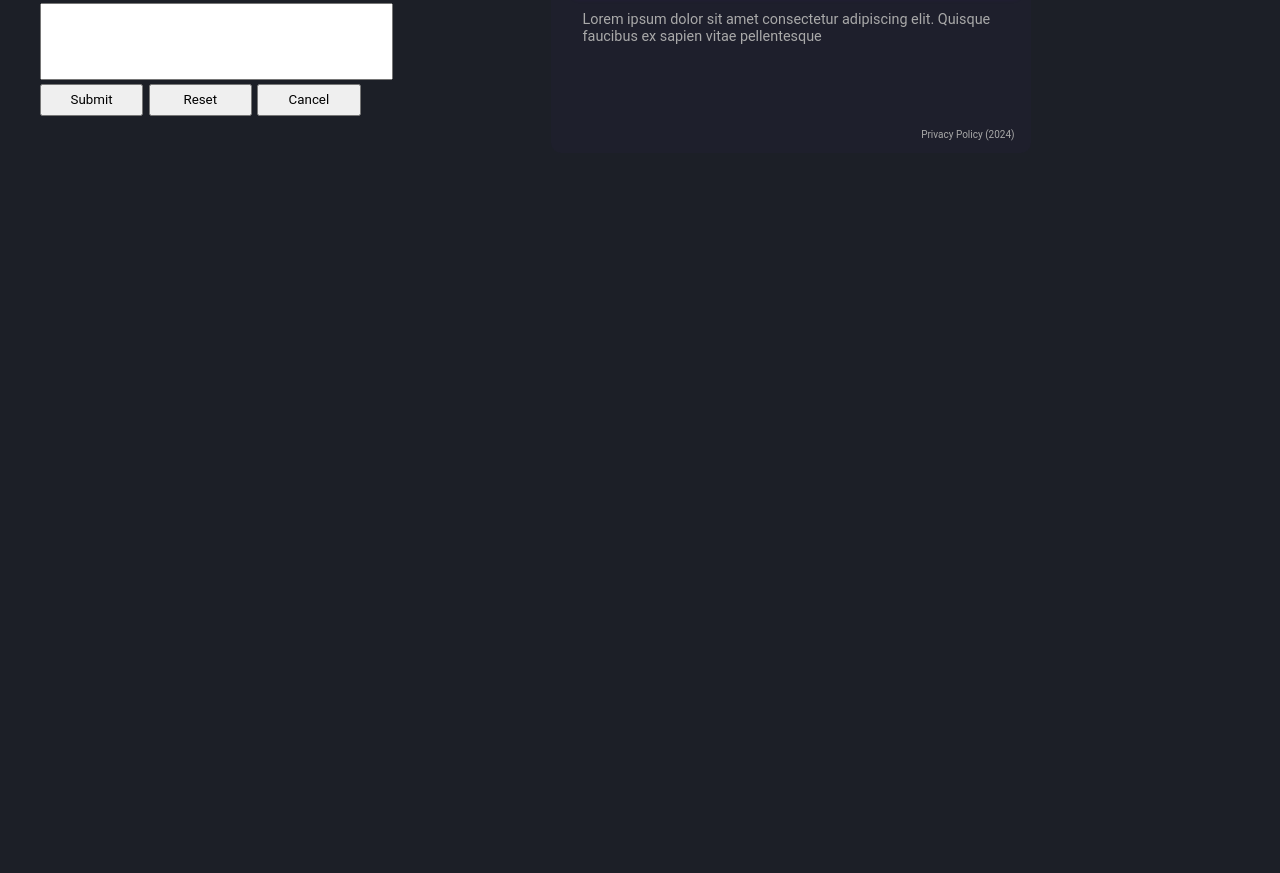
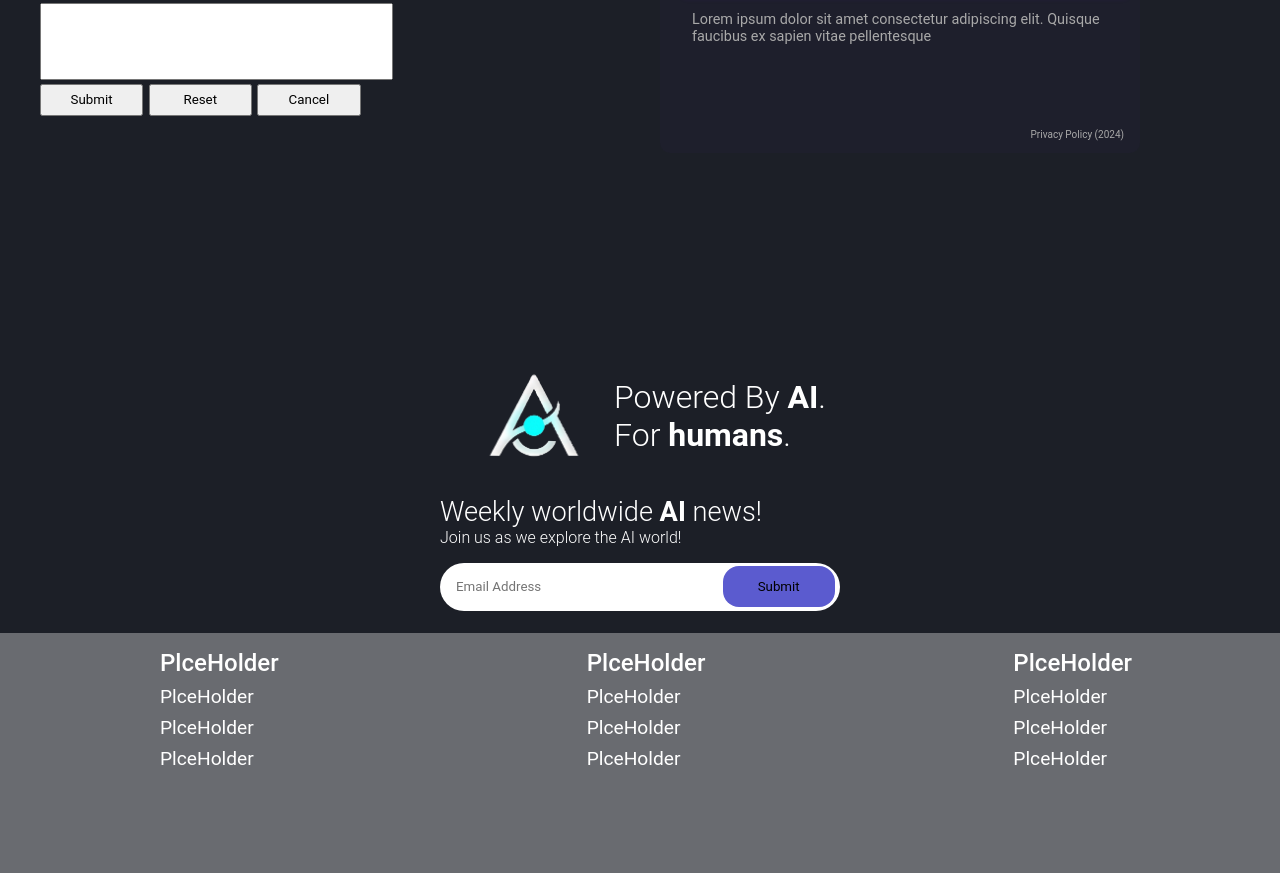
Before and after one commit to The-Duckbill-Studio/Aegis, a plain HTML site: page src/pages/support.html in a window 1280 px wide. Shown: the part 517-1390 px from the top of the page. Before the commit the page ends 800 px from the top, so only its background shows below. Drawn offline with Linux system fonts and the light colour scheme; a web font is replaced by a local one.

Commit message:
Footer, Need Rework

```diff
--- a/src/pages/support.html
+++ b/src/pages/support.html
@@ -1,9 +1,9 @@
 <!DOCTYPE html>
 <html lang="en">
   <head>
-    <meta charset="UTF-8">
-    <meta name="viewport" content="width=device-width, initial-scale=1.0">
-    <link rel="stylesheet" href="/src/styles/style.css">
+    <meta charset="UTF-8" />
+    <meta name="viewport" content="width=device-width, initial-scale=1.0" />
+    <link rel="stylesheet" href="/src/styles/style.css" />
     <title>Document</title>
     <style>
       section {
@@ -13,11 +13,9 @@
 
       .contactForm {
         display: grid;
-            grid-template-columns: 0.7fr 1fr;
+        grid-template-columns: 1fr 1fr;
         border: 0px;
         font-size: 1.2rem;
-
-
       }
 
       .contactForm fieldset {
@@ -29,14 +27,14 @@
         gap: 0.2rem;
         font-size: 1.4rem;
         font-weight: 350;
-
       }
 
-        .contactForm fieldset  textarea{
+      .contactForm fieldset textarea {
         resize: none;
       }
 
-        .formActionBtns input, button {
+      .formActionBtns input,
+      button {
         width: 6.45rem;
         height: 2rem;
       }
@@ -56,12 +54,10 @@
       }
 
       .secondGridItem ul {
-
         list-style: none;
         margin-top: 3.5rem;
         padding-left: 1rem;
         margin-right: 1rem;
-
       }
 
       .secondGridItem ul li {
@@ -72,7 +68,6 @@
         background-color: #5f1aa90b;
         height: 4rem;
         box-shadow: 5px 5px 5px #7e2bd60e;
-
       }
 
       .secondGridItem ul li img {
@@ -80,13 +75,12 @@
         padding: 0.5rem;
       }
 
-
       .contactImageBGColor {
         margin-left: 1rem;
         border-radius: 20rem;
         margin-right: 0.5rem;
         background-color: #6c20bd3d;
-            box-shadow: 1px 2px 1px #3b077269 ;
+        box-shadow: 1px 2px 1px #3b077269;
       }
 
       .contactUsBodyContent {
@@ -107,8 +101,116 @@
         color: darkgrey;
       }
 
+      .secondGridItem ul li:hover {
+        background-color: #3b077269;
+        transition: 0.9s ease-in-out;
+        font-size: larger;
+        padding: 1rem;
+      }
 
+      footer img {
+        width: 25rem;
+        margin-right: 0;
+      }
 
+      .footer {
+        display: flex;
+        flex-direction: column;
+        margin-top: 10rem;
+        align-items: center;
+        justify-content: center;
+        font-size: 2rem;
+        font-weight: 300;
+        height: 20rem;
+      }
+
+      .imgContainer {
+        display: flex;
+        justify-content: center;
+        width: 10rem;
+        height: 10rem;
+      }
+
+      .footerContainer {
+        display: flex;
+        align-items: center;
+        margin-bottom: 0;
+      }
+
+      #news {
+        font-size: 1.7rem;
+      }
+
+      #newsContent span {
+        color: rgb(255, 255, 255);
+      }
+
+      #newSubContent {
+        font-size: 1rem;
+      }
+      #mailingListBackground {
+        display: grid;
+        margin-top: 1rem;
+        grid-template-columns: 2fr 1fr;
+        height: 3rem;
+        width: 25rem;
+        background-color: white;
+        border-radius: 2rem;
+      }
+
+      #mailingListBackground input {
+        margin-left: 1rem;
+        margin-top: 0.2rem;
+        margin-bottom: 0.2rem;
+      }
+
+      #mailingListBackground input:focus {
+        outline: none;
+      }
+
+      #mailingListInput {
+        width: 12rem;
+        margin-right: 0;
+        background-color: transparent;
+        border: 0;
+      }
+
+      #sumbitBtn {
+        width: 7rem;
+        background-color: rgb(91, 91, 207);
+        border: 0;
+        border-radius: 1rem;
+      }
+
+      .footerGrid {
+        display: grid;
+        width: 100%;
+        grid-template-columns: 1fr 1fr 1fr;
+        background-color: #ffffff56;
+        height: 15rem;
+      }
+      .gridItems {
+        margin-top: 1rem;
+        list-style: none;
+      }
+
+      .gridItems li {
+        margin-left: 10rem;
+        font-size: 1.2rem;
+        margin-bottom: 0.5rem;
+        font-weight: 400;
+      }
+
+      li.footerColHeader {
+        font-weight: 500;
+        font-size: 1.5em;
+      }
+
+      .footerFlexContainer {
+        display: flex;
+        align-items: center;
+        justify-content: center;
+      }
     </style>
   </head>
   <body>
@@ -119,42 +221,44 @@
       </div>
       <div id="navagation">
         <ul>
-                <li><a href="/aegis.html">About Us</a></li>
+          <li><a href="/index.html">About Us</a></li>
           <li><a href="#">Services</a></li>
           <li><a href="#">Pricing</a></li>
         </ul>
       </div>
     </header>
 
-
     <section class="contactForm">
-
       <div>
         <form action="">
           <h2>Get In Contact With Us</h2>
           <fieldset>
             <label for="firstName">First Name</label>
-                    <input type="text"name="firstName">
+            <input type="text" name="firstName" />
 
             <label for="lastname">Last Name</label>
-                    <input type="text"name="lastname">
+            <input type="text" name="lastname" />
 
             <label for="phonenumber">Phone Number</label>
-                    <input type="tel"name="phonenumber">
+            <input type="tel" name="phonenumber" />
 
             <label for="email">Email</label>
-                    <input type="email"name="email"> <br>
+            <input type="email" name="email" /> <br />
 
             <label for="email">Detailed Description</label>
-                    <textarea cols="42" rows="5" maxlength="500" placeholder="Detailed Description of the request/concern."> </textarea>
+            <textarea
+              cols="42"
+              rows="5"
+              maxlength="500"
+              placeholder="Detailed Description of the request/concern."
+            >
+            </textarea>
 
             <div class="formActionBtns">
-                        <input id="sumbit" type="submit">
-                        <input id="cancel" type="reset">
+              <input id="sumbit" type="submit" />
+              <input id="cancel" type="reset" />
               <button>Cancel</button>
             </div>
-
-
           </fieldset>
         </form>
       </div>
@@ -165,46 +269,96 @@
           <ul>
             <li>
               <div class="contactImageBGColor">
-                            <img src="/src/img/phone-call.png" alt="123">
+                <img src="/src/img/phone-call.png" alt="123" />
               </div>
 
               Phone Number
             </li>
             <li>
               <div class="contactImageBGColor">
-                            <img src="/src/img/phone-call.png" alt="123">
+                <img src="/src/img/phone-call.png" alt="123" />
               </div>
 
               Phone Number
             </li>
             <li>
               <div class="contactImageBGColor">
-                            <img src="/src/img/phone-call.png" alt="123">
+                <img src="/src/img/phone-call.png" alt="123" />
               </div>
 
               Phone Number
             </li>
-
           </ul>
-
-
         </div>
         <div class="contactUsBodyContent">
           <p>
-                    Lorem ipsum dolor sit amet consectetur adipiscing elit. Quisque faucibus ex sapien vitae pellentesque
-
-
+            Lorem ipsum dolor sit amet consectetur adipiscing elit. Quisque
+            faucibus ex sapien vitae pellentesque
           </p>
           <p id="privacyPolicy">
             <a href="#">Privacy Policy (2024)</a>
           </p>
         </div>
       </div>
+    </section>
+
+    <footer>
+      <div class="footer">
+        <div class="footerContainer">
+          <div class="imgContainer">
+            <img src="/src/img/aegisLogo.png" alt="" />
+          </div>
+          <div id="newsContent">
+            <p>Powered By <strong>AI</strong><span>.</span></p>
+            <p>For <strong>humans</strong><span>.</span></p>
+          </div>
+        </div>
+        <div class="footerMainContent">
+          <p id="news">Weekly worldwide <strong>AI</strong> news!</p>
+          <p id="newSubContent">Join us as we explore the AI world!</p>
+          <div class="mailingListContainer">
+            <div id="mailingListBackground">
+              <input
+                placeholder="Email Address"
+                type="email"
+                name="mailingList"
+                id="mailingListInput"
+              />
+              <input id="sumbitBtn" type="submit" />
+            </div>
+          </div>
+        </div>
+      </div>
+      <div class="footerFlexContainer">
+        <div class="footerGrid">
+          <div>
+            <ul class="gridItems">
+              <li class="footerColHeader">PlceHolder</li>
+              <li>PlceHolder</li>
+              <li>PlceHolder</li>
+              <li>PlceHolder</li>
+            </ul>
+          </div>
+          <div>
+            <ul class="gridItems">
+              <li class="footerColHeader">PlceHolder</li>
+              <li>PlceHolder</li>
+              <li>PlceHolder</li>
+              <li>PlceHolder</li>
+            </ul>
+          </div>
+          <div>
+            <ul class="gridItems">
+              <li class="footerColHeader">PlceHolder</li>
+              <li>PlceHolder</li>
+              <li>PlceHolder</li>
+              <li>PlceHolder</li>
+            </ul>
+          </div>
 
 
-
-    </section>
-
-
+        </div>
+      </div>
+    </footer>
   </body>
 </html>
```
Also changed, not shown: index.html (renamed from aegis.html), src/img/Gemini_Generated_Image_badsmlbadsmlbads-removebg-preview_imgupscaler.ai_Beta_2K.jpg (added), src/img/aegisLogo.png (added). Lines whose indentation alone changed are shown as unchanged.
